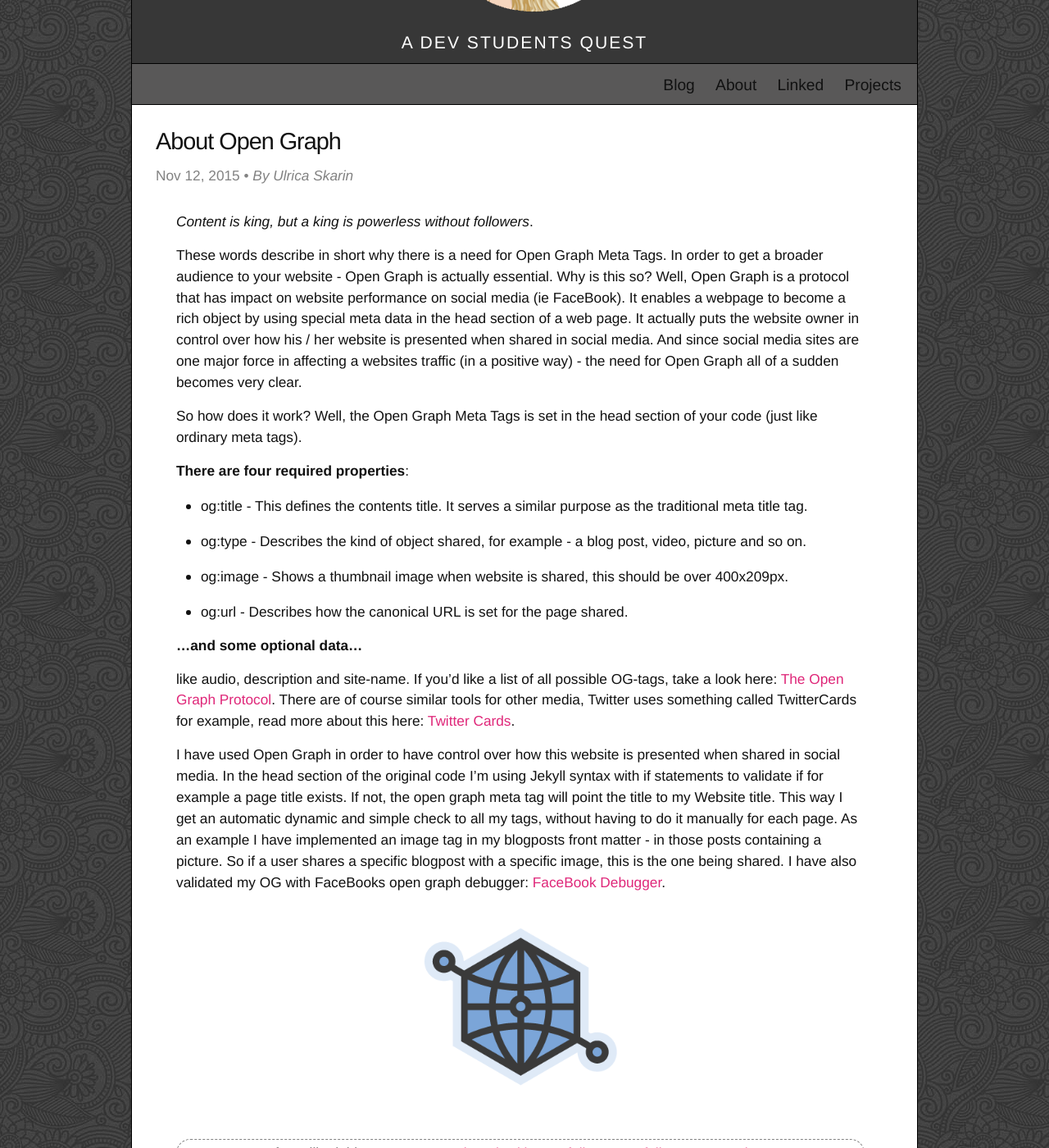
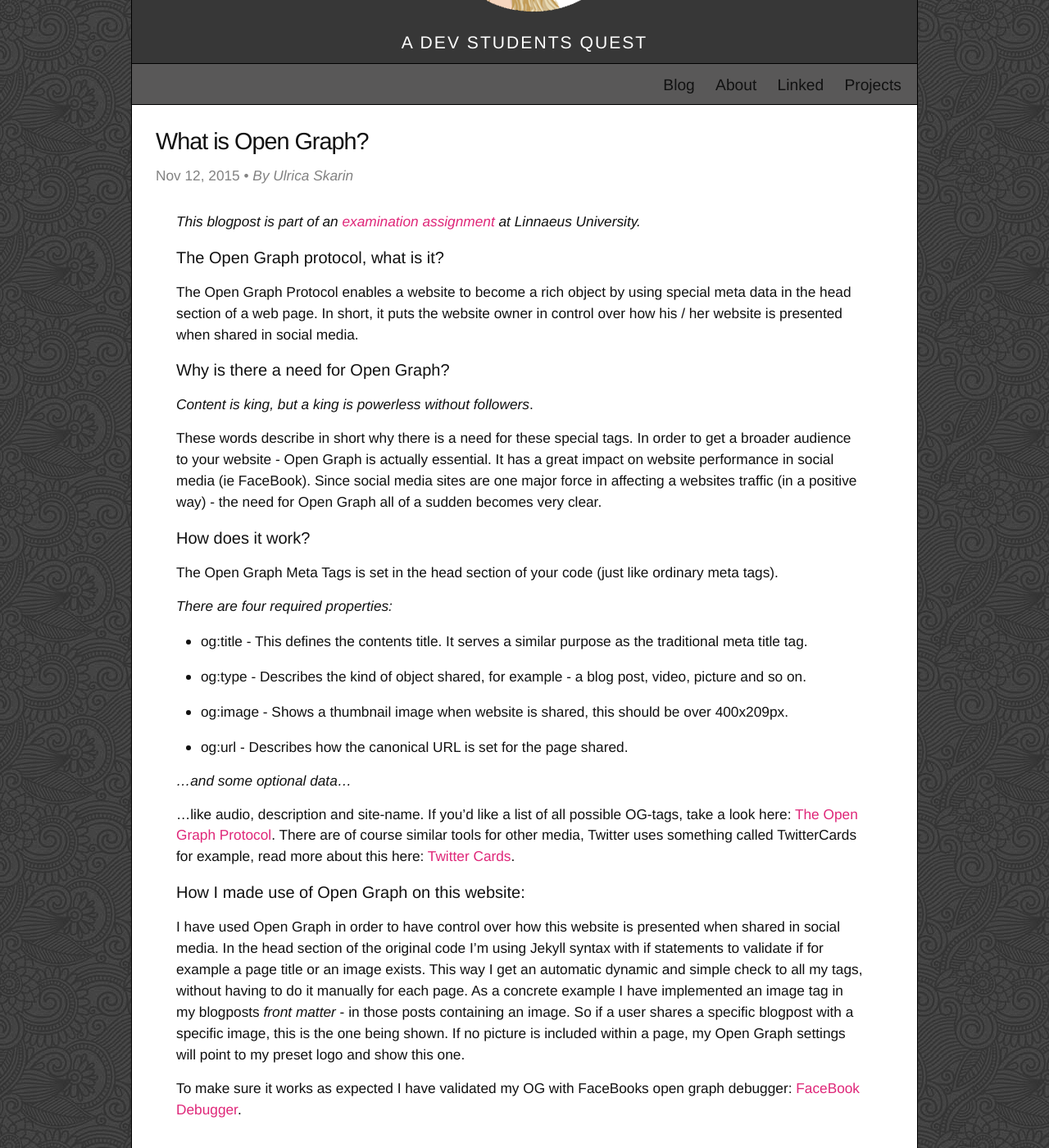
Before and after one commit to ulricaskarin/ulricaskarin.github.io, a Jekyll site: the page built from _posts/2015-11-12-open-graph.markdown, in a window 1280 px wide and 1400 px high, scrolled down 296 px. Shown: the whole window at 82% size. Built offline with Jekyll 4.4.1, drawn with Linux system fonts in a browser that asks for light colours; comment, search, counter and statistics services are not loaded.

Commit message:
Providing answers for examination 1

```diff
--- a/_posts/2015-11-12-open-graph.markdown
+++ b/_posts/2015-11-12-open-graph.markdown
@@ -1,8 +1,8 @@
 ---
 layout: post
-title:  "About Open Graph"
+title:  "What is Open Graph?"
 date:   2015-11-12 02:00:00
-category: examination
+category: examination 1
 
 image: ulricaskarin.github.io/assets/images/og_pic.png
 type: article
@@ -13,18 +13,27 @@ comments: true
 published: true
 ---
 
+*This blogpost is part of an [examination assignment][examination assignment] at Linnaeus University.*
+
+#### The Open Graph protocol, what is it?
+
+The Open Graph Protocol enables a website to become a rich object by using special meta data in the head section
+of a web page. In short, it puts the website owner in control over how his / her website is presented when shared in
+social media.
+
+#### Why is there a need for Open Graph?
+
 *Content is king, but a king is powerless without followers*.
 
-These words describe in short why there is a need for Open Graph Meta Tags. In order to get a broader audience to
-your website - Open Graph is actually essential. Why is this so? Well, Open Graph is a protocol that has impact on
-website performance on social media (ie FaceBook). It enables a webpage to become a rich object by using special
-meta data in the head section of a web page. It actually puts the website owner in control
-over how his / her website is presented when shared in social media. And since social media sites are one major force in
-affecting a websites traffic (in a positive way) - the need for Open Graph all of a sudden becomes very clear.
+These words describe in short why there is a need for these special tags. In order to get a broader audience to
+your website - Open Graph is actually essential. It has a great impact on website performance in social media (ie FaceBook).
+Since social media sites are one major force in affecting a websites traffic (in a positive way) - the need for Open Graph all of a sudden becomes very clear.
 
-So how does it work? Well, the Open Graph Meta Tags is set in the head section of your code (just like ordinary meta tags).
+#### How does it work?
 
-**There are four required properties**:
+The Open Graph Meta Tags is set in the head section of your code (just like ordinary meta tags).
+
+*There are four required properties:*
 
 - og:title - This defines the contents title. It serves a similar purpose as the traditional meta title tag.
 
@@ -34,19 +43,22 @@ So how does it work? Well, the Open Graph Meta Tags is set in the head section o
 
 - og:url - Describes how the canonical URL is set for the page shared.
 
-**...and some optional data...**
+*...and some optional data...*
 
-like audio, description and site-name. If you'd like a list of all possible OG-tags, take a look
+...like audio, description and site-name. If you'd like a list of all possible OG-tags, take a look
 here: [The Open Graph Protocol][The Open Graph Protocol]. There are of course similar tools for other media,
 Twitter uses something called TwitterCards for example, read more about this here: [Twitter Cards][Twitter Cards].
 
+#### How I made use of Open Graph on this website:
+
 I have used Open Graph in order to have control over how this website is presented when shared
 in social media. In the head section of the original code I'm using Jekyll syntax with if statements to validate if for example
-a page title exists. If not, the open graph meta tag will point the title to my Website title. This way I get an automatic
-dynamic and simple check to all my tags, without having to do it manually for each page. As an example I have
-implemented an image tag in my blogposts front matter - in those posts containing a picture. So if a user shares a
-specific blogpost with a specific image, this is the one being shared. I have also validated my
-OG with FaceBooks open graph debugger: [FaceBook Debugger][FaceBook Debugger].
+a page title or an image exists. This way I get an automatic dynamic and simple check to all my tags, without having to
+do it manually for each page. As a concrete example I have implemented an image tag in my blogposts *front matter* -
+in those posts containing an image. So if a user shares a specific blogpost with a specific image, this is the one being shown.
+If no picture is included within a page, my Open Graph settings will point to my preset logo and show this one.
+
+To make sure it works as expected I have validated my OG with FaceBooks open graph debugger: [FaceBook Debugger][FaceBook Debugger].
 
 ![Open Graph Logo]({{ site.url }}/assets/images/og_pic.png){: .post-image }
 
@@ -54,3 +66,4 @@ OG with FaceBooks open graph debugger: [FaceBook Debugger][FaceBook Debugger].
 [FaceBook Debugger]: https://developers.facebook.com/tools/debug/
 [The Open Graph Protocol]: http://ogp.me/
 [Twitter Cards]: http://davidensinger.com/2013/04/supporting-twitter-cards-with-jekyll/
+[examination assignment]: https://coursepress.lnu.se/kurs/klientbaserad-webbprogrammering/examination/exam-assignment-1/
--- a/_posts/2015-11-13-how-to-pull-request.markdown
+++ b/_posts/2015-11-13-how-to-pull-request.markdown
@@ -1,6 +1,6 @@
 ---
 layout: post
-title:  "How to pull request on GitHub"
+title:  "Pull request on GitHub"
 date:   2015-11-13 20:30:00
 category: github
 
--- a/_sass/_layout.scss
+++ b/_sass/_layout.scss
@@ -234,7 +234,7 @@
 }
 
 //----------------------------------------------- SHOW ALL POSTS -----------------------------------------------//
-// All categories using target to pinpoint them when clicked | Tips taken from: http://schoewilliam.fr/2015/02/10/jekyll-pro-tip-awesome-archive-page.html:
+// Tips taken from: http://schoewilliam.fr/2015/02/10/jekyll-pro-tip-awesome-archive-page.html:
 .catblock {
     font-size: $mini-font-size * 0.75;
     padding-top: 0.5em;
```
Also changed, not shown: _posts/2015-11-09-this-is-another-post.markdown (deleted, +0 -23 lines), _posts/2015-11-10-Implementing-comments.markdown (+13 -11 lines), _posts/2015-11-12-Static-Site-Generators.markdown (+22 -12 lines), _posts/2015-11-13-pre-compiling-css.markdown (added, +47 -0 lines), _posts/2015-11-14-robots-and-humans-txt.markdown (added, +58 -0 lines).
